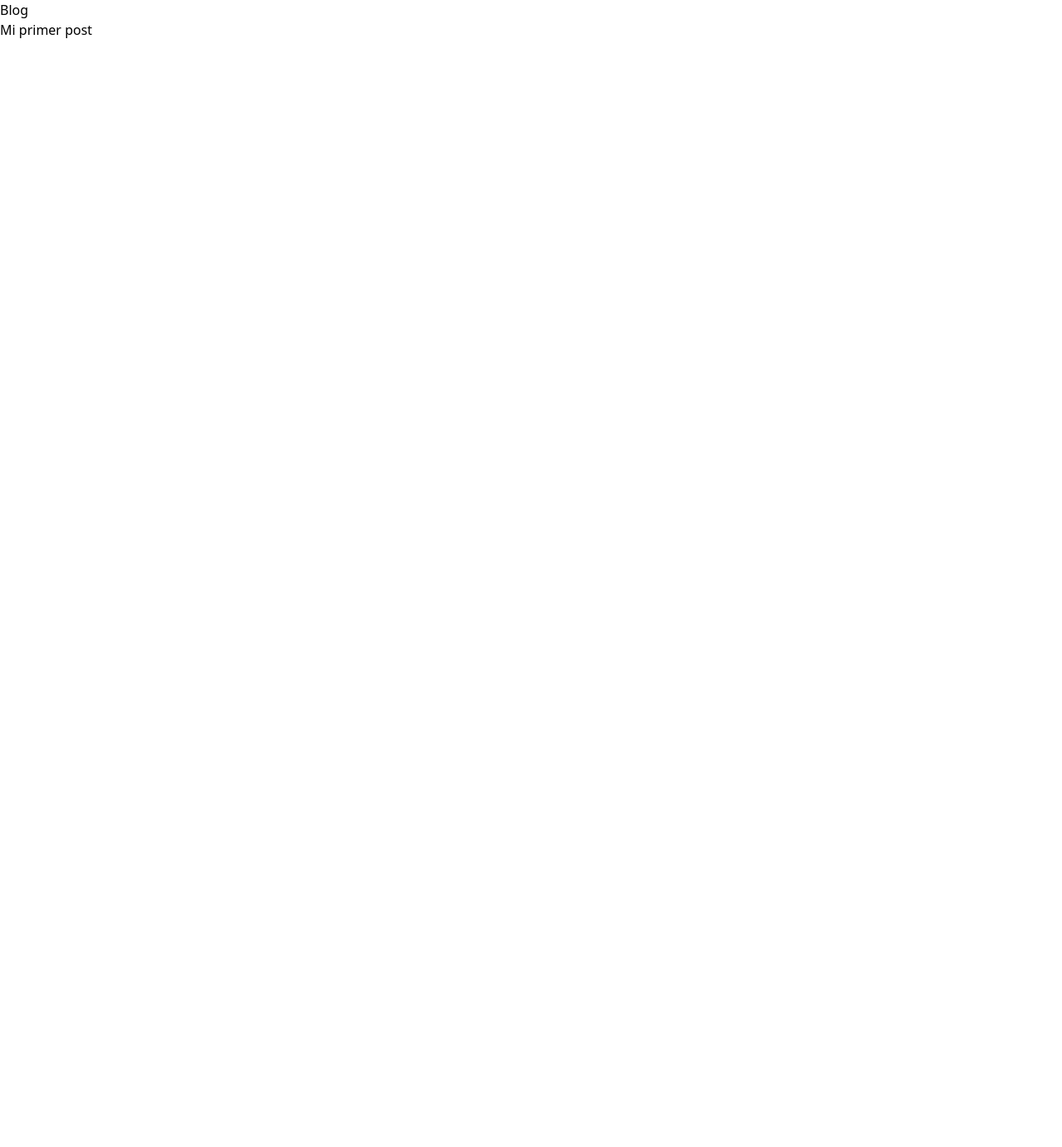
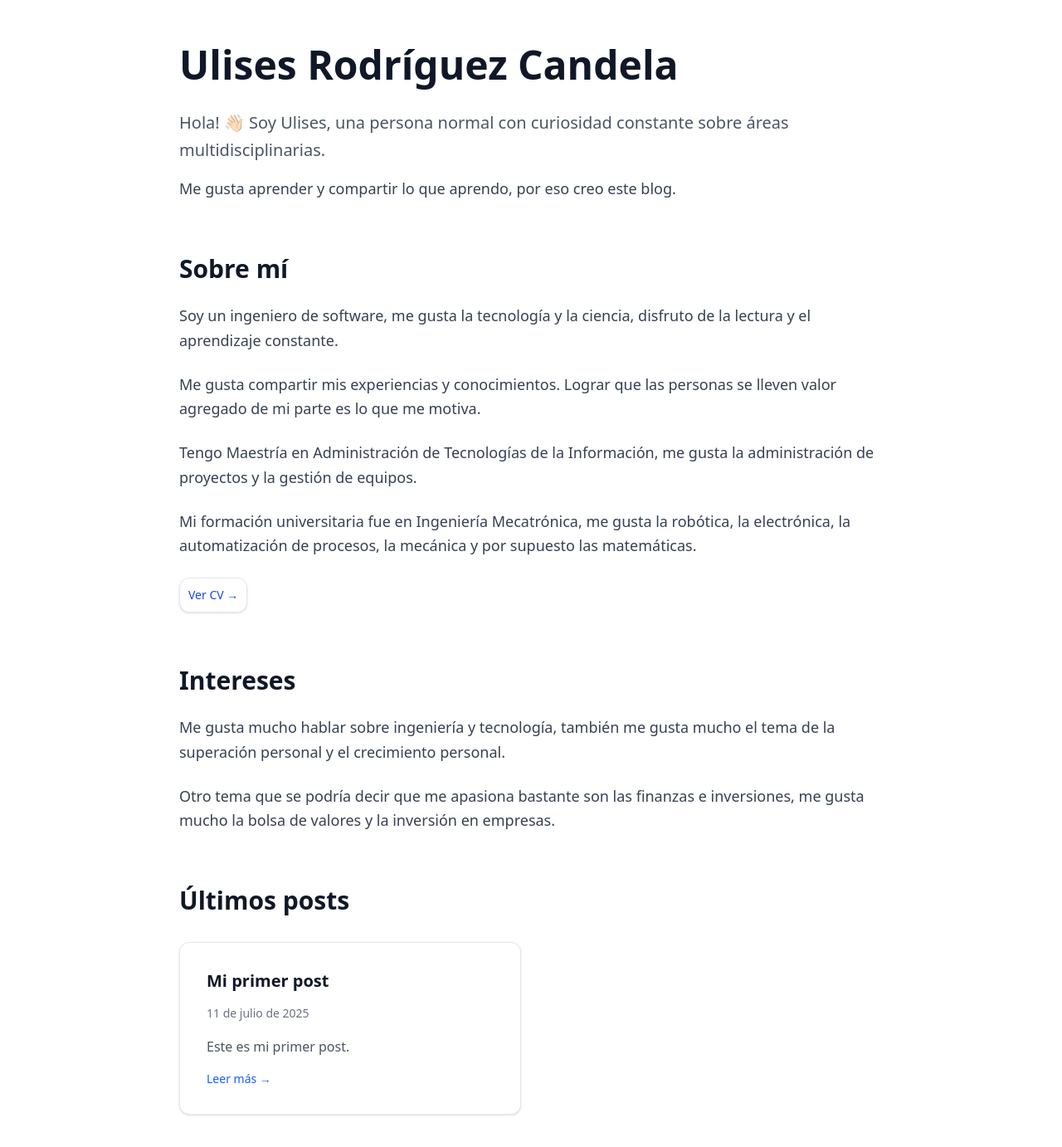
Before and after one commit to UlisesC12/ulises-io, a Next.js app: page / in a window 1280 px wide. Shown: the top 1382 px of the page at 83% size. Before the commit the page ends 800 px from the top, so only its background shows below. Built offline with nearby package versions, Linux system fonts and the light colour scheme.

Commit message:
FEAT: Main content

```diff
--- a/posts/mi-primer-post.md
+++ b/posts/mi-primer-post.md
@@ -1,6 +1,9 @@
 ---
 title: "Mi primer post"
-date: "2024-06-01"
+date: "2025-07-11"
 excerpt: "Este es mi primer post."
 ---
 # Hola mundo
+Este es mi primer post, estoy probando algunas funcionalidades de la potencia de crear un blog con NextJS, Tailwind y MarkDown.
+
+Hasta el momento todo bien.
--- a/src/app/blog/[slug]/page.js
+++ b/src/app/blog/[slug]/page.js
@@ -2,18 +2,17 @@
 
 import { getPostBySlug, generateStaticParams } from '../../../../lib/posts';
 import { MDXRemote } from 'next-mdx-remote/rsc';
-
 export { generateStaticParams };
 
-export default function BlogPost({ params }) {
-  const { slug } = params;
+export default async function BlogPost({ params }) {
+  const { slug } = await params;
   const post = getPostBySlug(slug);
 
   return (
     <div>
       <h1>{post.frontMatter.title}</h1>
       <p>{post.frontMatter.date}</p>
-      <div className='prose'>
+      <div className="prose">
         <MDXRemote source={post.content} />
       </div>
     </div>
--- a/src/app/page.js
+++ b/src/app/page.js
@@ -2,19 +2,99 @@
 import Link from 'next/link';
 import { getAllPostsData } from '../../lib/posts';
 
-export default function BlogList() {
+export default function HomePage() {
   const posts = getAllPostsData();
 
   return (
-    <div>
-      <h1>Blog</h1>
-      <ul>
-        {posts.map(post => (
-          <li key={post.slug}>
-            <Link href={`/blog/${post.slug}`}>{post.frontMatter.title}</Link>
-          </li>
-        ))}
-      </ul>
-    </div>
+    <main className="max-w-4xl mx-auto px-6 py-12">
+      {/* Hero Section */}
+      <section className="mb-16">
+        <h1 className="text-5xl font-bold text-gray-900 mb-6 leading-tight">
+          Ulises Rodríguez Candela
+        </h1>
+        <p className="text-xl text-gray-600 mb-4 leading-relaxed">
+          Hola! 👋🏻 Soy Ulises, una persona normal con curiosidad constante sobre áreas multidisciplinarias.
+        </p>
+        <p className="text-lg text-gray-700 leading-relaxed">
+          Me gusta aprender y compartir lo que aprendo, por eso creo este blog.
+        </p>
+      </section>
+
+      {/* About Section */}
+      <section className="mb-16">
+        <h2 className="text-3xl font-bold text-gray-900 mb-6">Sobre mí</h2>
+        <div className="space-y-6 text-gray-700 leading-relaxed text-lg">
+          <p>
+            Soy un ingeniero de software, me gusta la tecnología y la ciencia, disfruto de la lectura y el aprendizaje constante.
+          </p>
+          <p>
+            Me gusta compartir mis experiencias y conocimientos. Lograr que las personas se lleven valor agregado de mi parte es lo que me motiva.
+          </p>
+          <p>
+            Tengo Maestría en Administración de Tecnologías de la Información, me gusta la administración de proyectos y la gestión de equipos.
+          </p>
+          <p>
+            Mi formación universitaria fue en Ingeniería Mecatrónica, me gusta la robótica, la electrónica, la automatización de procesos, la mecánica y por supuesto las matemáticas.
+          </p>
+          <div className="mt-4 w-fit text-blue-700 font-medium text-sm bg-white border border-gray-200 rounded-xl p-2.5 shadow-sm hover:shadow-lg transition-all duration-300 group-hover:border-gray-300 hover:cursor-pointer">
+            Ver CV →
+          </div>
+        </div>
+      </section>
+
+      {/* Interests Section */}
+      <section className="mb-16">
+        <h2 className="text-3xl font-bold text-gray-900 mb-6">Intereses</h2>
+        <div className="space-y-6 text-gray-700 leading-relaxed text-lg">
+          <p>
+            Me gusta mucho hablar sobre ingeniería y tecnología, también me gusta mucho el tema de la superación personal y el crecimiento personal.
+          </p>
+          <p>
+            Otro tema que se podría decir que me apasiona bastante son las finanzas e inversiones, me gusta mucho la bolsa de valores y la inversión en empresas.
+          </p>
+        </div>
+      </section>
+
+      {/* Latest Posts Section */}
+      <section>
+        <h2 className="text-3xl font-bold text-gray-900 mb-8">Últimos posts</h2>
+        {posts.length > 0 ? (
+          <div className="grid gap-6 md:grid-cols-2">
+            {posts.map(post => (
+              <article key={post.slug} className="group">
+                <Link href={`/blog/${post.slug}`} className="block">
+                  <div className="bg-white border border-gray-200 rounded-xl p-8 shadow-sm hover:shadow-lg transition-all duration-300 group-hover:border-gray-300">
+                    <h3 className="text-xl font-semibold text-gray-900 mb-3 group-hover:text-blue-600 transition-colors">
+                      {post.frontMatter.title}
+                    </h3>
+                    {post.frontMatter.date && (
+                      <time className="text-sm text-gray-500 font-medium">
+                        {new Date(post.frontMatter.date).toLocaleDateString('es-ES', {
+                          year: 'numeric',
+                          month: 'long',
+                          day: 'numeric'
+                        })}
+                      </time>
+                    )}
+                    {post.frontMatter.excerpt && (
+                      <p className="text-gray-600 mt-4 leading-relaxed">
+                        {post.frontMatter.excerpt}
+                      </p>
+                    )}
+                    <div className="mt-4 text-blue-600 font-medium text-sm group-hover:text-blue-700 transition-colors">
+                      Leer más →
+                    </div>
+                  </div>
+                </Link>
+              </article>
+            ))}
+          </div>
+        ) : (
+          <div className="text-center py-12">
+            <p className="text-gray-500 text-lg">No hay posts publicados aún.</p>
+          </div>
+        )}
+      </section>
+    </main>
   );
 }
```
